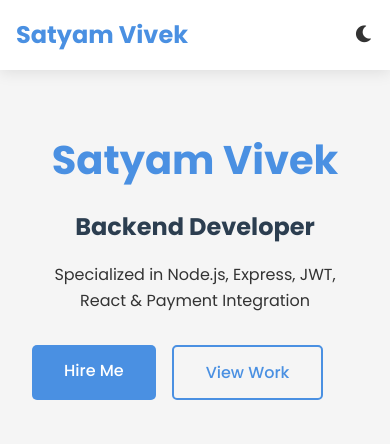
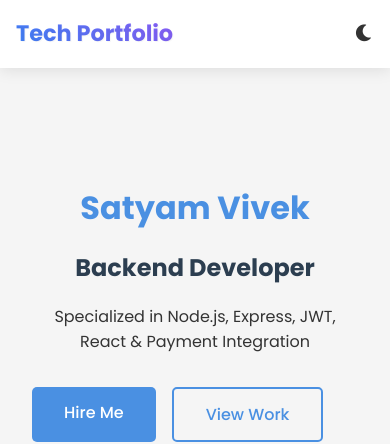
Before and after one commit to satyamvivek/portfolio, a plain HTML site: page index.html in a window 390 px wide. Shown: the top 444 px of the page. Drawn offline with Linux system fonts and the light colour scheme.

Commit message:
nav bar distance keep
nav bar distance keep

```diff
--- a/index.html
+++ b/index.html
@@ -12,7 +12,7 @@
     <nav class="navbar">
         <div class="nav-content">
             <div class="logo">
-                <a href="#home">Satyam Vivek</a>
+                <a href="#home">Tech Portfolio</a>
             </div>
             <ul class="nav-links">
                 <li><a href="#home">Home</a></li>
--- a/styles.css
+++ b/styles.css
@@ -58,10 +58,34 @@ body {
 }
 
 .logo a {
-    font-size: 1.5rem;
+    font-size: 1.4rem;
     font-weight: 700;
-    color: var(--primary-color);
     text-decoration: none;
+    position: relative;
+    padding: 0.2rem 0;
+    background: linear-gradient(45deg, #3b82f6, #8b5cf6);
+    background-clip: text;
+    -webkit-background-clip: text;
+    color: transparent;
+    text-shadow: 1px 1px 1px rgba(0, 0, 0, 0.04);
+}
+
+.logo a::after {
+    content: '';
+    position: absolute;
+    bottom: 0;
+    left: 0;
+    width: 100%;
+    height: 2px;
+    background: linear-gradient(45deg, #3b82f6, #8b5cf6);
+    transform: scaleX(0);
+    transform-origin: right;
+    transition: transform 0.3s ease;
+}
+
+.logo a:hover::after {
+    transform: scaleX(1);
+    transform-origin: left;
 }
 
 .nav-links {
@@ -91,7 +115,7 @@ body {
     min-height: 100vh;
     display: flex;
     align-items: center;
-    padding: 2rem;
+    padding: 6rem 2rem 2rem;
     background-color: var(--section-bg);
 }
 
@@ -442,13 +466,22 @@ section {
         display: none;
     }
 
-    .hero-content {
-        grid-template-columns: 1fr;
+    .hero {
+        padding-top: 8rem;
         text-align: center;
     }
 
     .hero-text h1 {
-        font-size: 2.5rem;
+        font-size: 2rem;
+    }
+
+    .hero-text h2 {
+        font-size: 1.5rem;
+    }
+
+    .hero-content {
+        grid-template-columns: 1fr;
+        text-align: center;
     }
 
     .contact-content {
```
